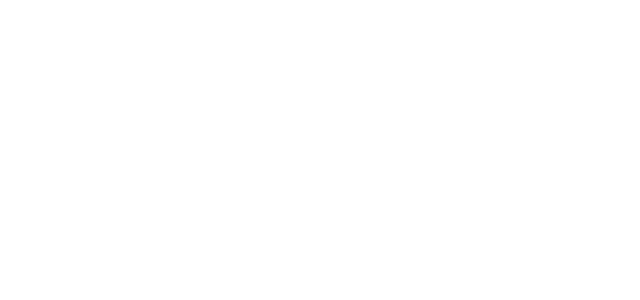
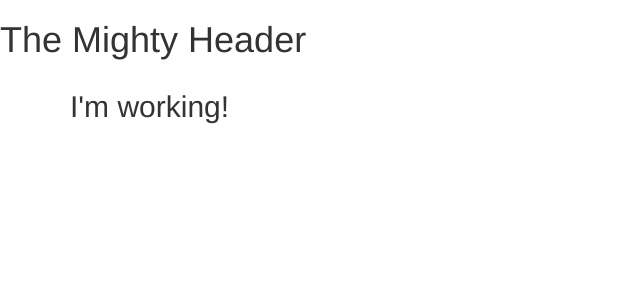
Before and after one commit to martins87/angular-course, an Angular app in the folder course-project/: page / in a window 1280 px wide. Shown: the top 300 px of the page, without its empty margins (0-640 px from the left). Built offline with nearby package versions, Linux system fonts and the light colour scheme.

Commit message:
Add header component

```diff
--- a/course-project/src/app/app.component.html
+++ b/course-project/src/app/app.component.html
@@ -0,0 +1,8 @@
+<app-header></app-header>
+<div class="container">
+    <div class="row">
+        <div class="col-md-12">
+            <h2>I'm working!</h2>
+        </div>
+    </div>
+</div>
--- a/course-project/src/app/app.module.ts
+++ b/course-project/src/app/app.module.ts
@@ -2,10 +2,12 @@
 import { NgModule } from '@angular/core';
 
 import { AppComponent } from './app.component';
+import { HeaderComponent } from './header/header.component';
 
 @NgModule({
   declarations: [
-    AppComponent
+    AppComponent,
+    HeaderComponent
   ],
   imports: [
     BrowserModule
--- /dev/null
+++ b/course-project/src/app/header/header.component.html
@@ -0,0 +1 @@
+<h1>The Mighty Header</h1>
```
Also changed, not shown: course-project/src/app/header/header.component.ts (added, +9 -0 lines).
